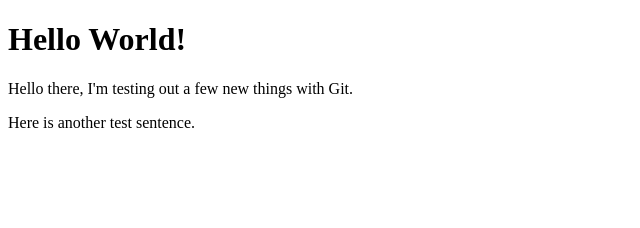
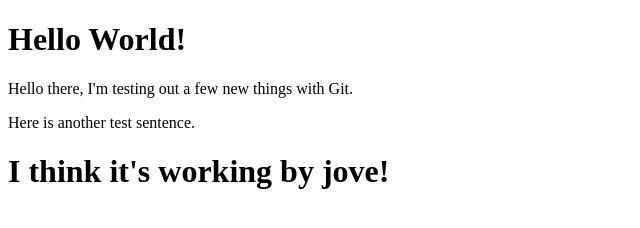
Before and after one commit to dirvingj/Hello-World, a plain HTML site: page index.html in a window 1280 px wide. Shown: the whole page, without its empty margins (0-640 px from the left). Drawn offline with Linux system fonts and the light colour scheme.

Commit message:
Added a header

```diff
--- a/index.html
+++ b/index.html
@@ -7,7 +7,7 @@
 <h1>Hello World!</h1>
 <p>Hello there, I'm testing out a few new things with Git.</p>
 <p>Here is another test sentence.</p>
-
+<h1>I think it's working by jove!</h1>
 </body>
 
 </html>
```
